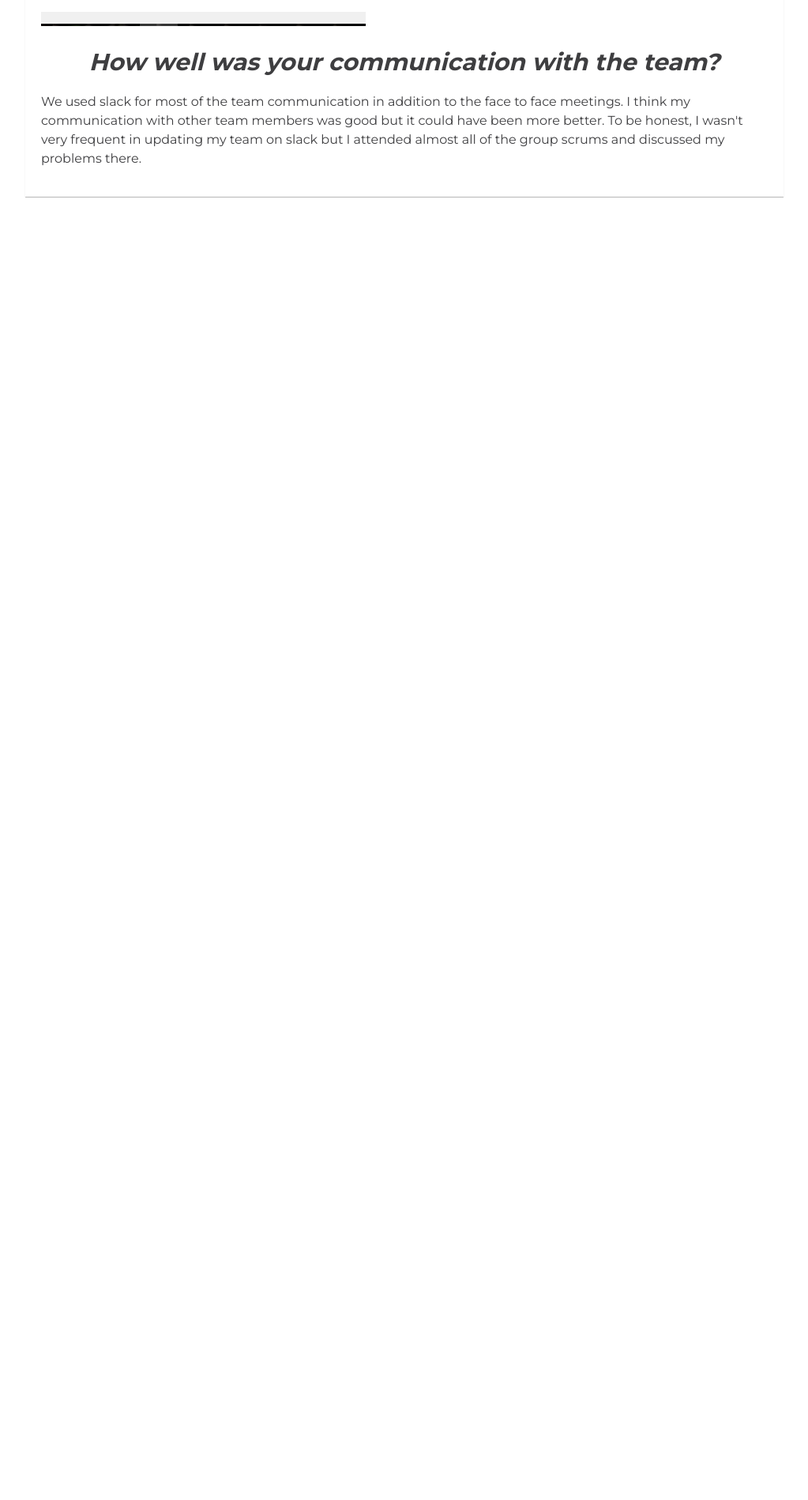
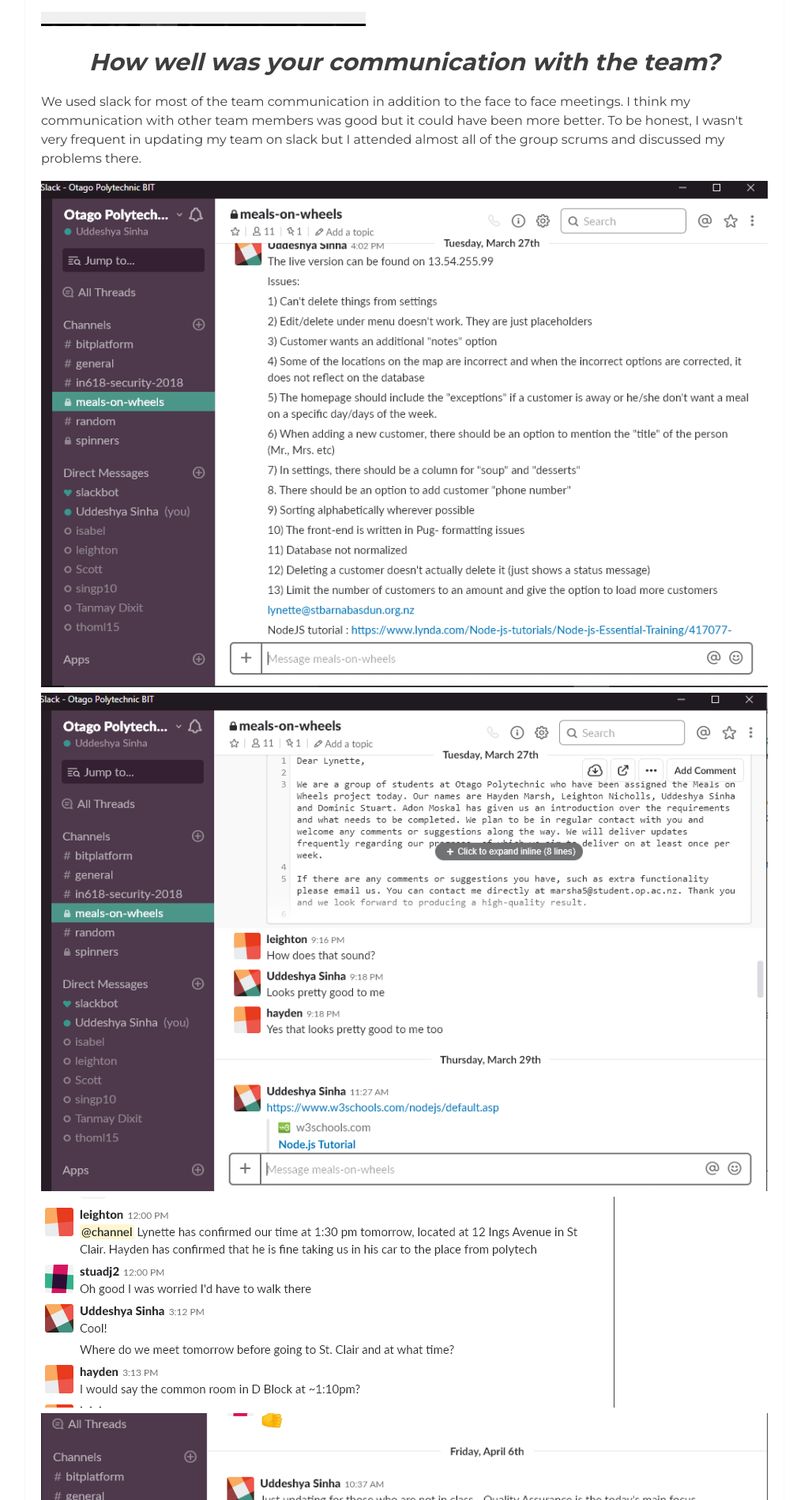
Before and after one commit to SinhaUddeshya/sinhauddeshya.github.io, a Jekyll site: the page built from _posts/2017-08-23-on-a-meeting-with-adventures.markdown, in a window 1280 px wide. Shown: the part 1662-3561 px from the top of the page at 79% size, without its empty margins (128-1151 px from the left). Built offline with Jekyll 4.4.1, drawn with Linux system fonts in a browser that asks for light colours.

Commit message:
Update 2017-08-23-on-a-meeting-with-adventures.markdown

```diff
--- a/_posts/2017-08-23-on-a-meeting-with-adventures.markdown
+++ b/_posts/2017-08-23-on-a-meeting-with-adventures.markdown
@@ -17,3 +17,9 @@ author: # Add name author (optional)
 <p align="center"><span style="font-size:30px"><b><i>How well was your communication with the team?</i></b></span></p>
 <p> We used slack for most of the team communication in addition to the face to face meetings. I think my communication with other team members was good but it could have been more better. To be honest, I wasn't very frequent in updating my team on slack but I attended almost all of the group scrums and discussed my problems there.
 </p>
+![Adam Blog - Imac](https://github.com/SinhaUddeshya/sinhauddeshya.github.io/blob/master/assets/img/evi1.PNG?raw=true)
+![Adam Blog - Imac](https://github.com/SinhaUddeshya/sinhauddeshya.github.io/blob/master/assets/img/ev1.PNG?raw=true)
+![Adam Blog - Imac](https://github.com/SinhaUddeshya/sinhauddeshya.github.io/blob/master/assets/img/ev3.PNG?raw=true)
+![Adam Blog - Imac](https://github.com/SinhaUddeshya/sinhauddeshya.github.io/blob/master/assets/img/ev4.PNG?raw=true)
+![Adam Blog - Imac](https://github.com/SinhaUddeshya/sinhauddeshya.github.io/blob/master/assets/img/ev20.PNG?raw=true)
+![Adam Blog - Imac](https://github.com/SinhaUddeshya/sinhauddeshya.github.io/blob/master/assets/img/ev21.PNG?raw=true)
```
